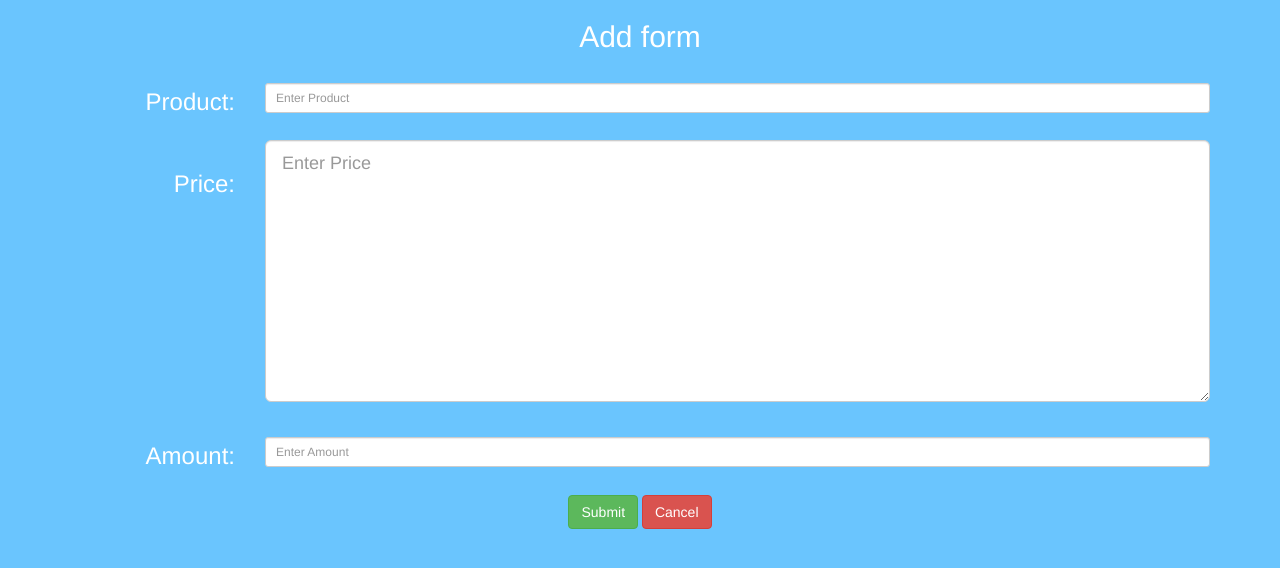
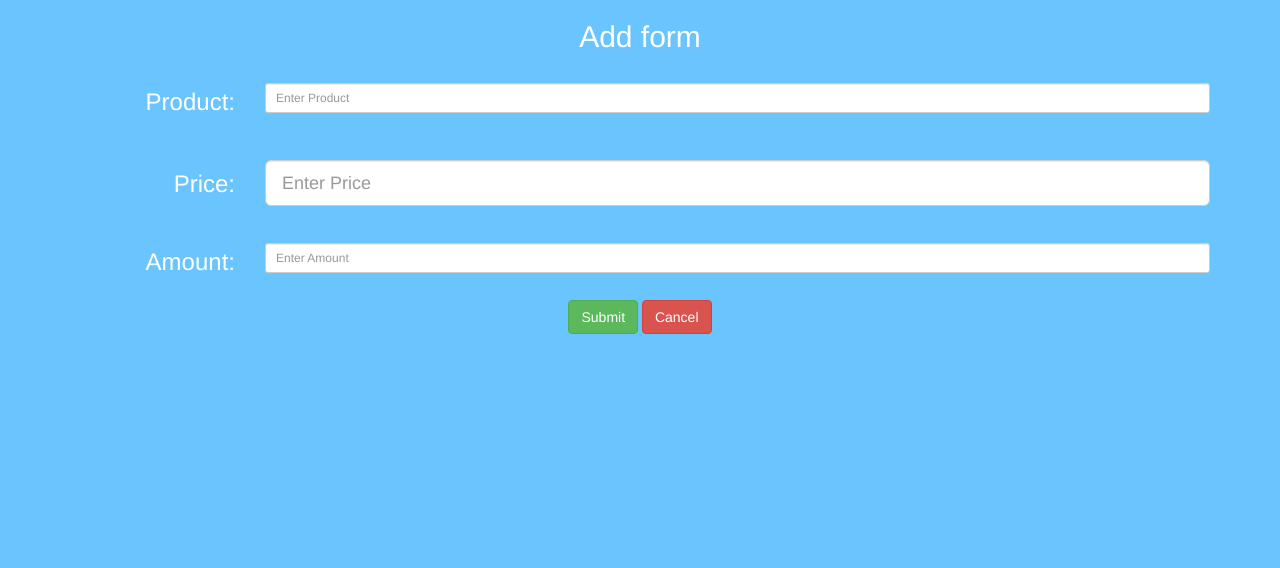
Before and after one commit to Piradon-lab/product, a PHP site: page /form.php in a window 1280 px wide. Shown: the top 568 px of the page. Run offline with PHP 8.4, Linux system fonts and the light colour scheme.

Commit message:
Update form.php

```diff
--- a/form.php
+++ b/form.php
@@ -29,7 +29,7 @@
                     <h3 style='color:white;'>Price:</h3>
                 </label>
                 <div class="col-sm-10">
-                    <textarea rows="10" col="20" class="form-control" name="Price" id="Price" placeholder="Enter Price"></textarea>
+                    <br><input type="text" class="form-control" name="Price" id="Price" placeholder="Enter Price">
                 </div>
             </div>
             <div class="form-group form-group-sm">
```
